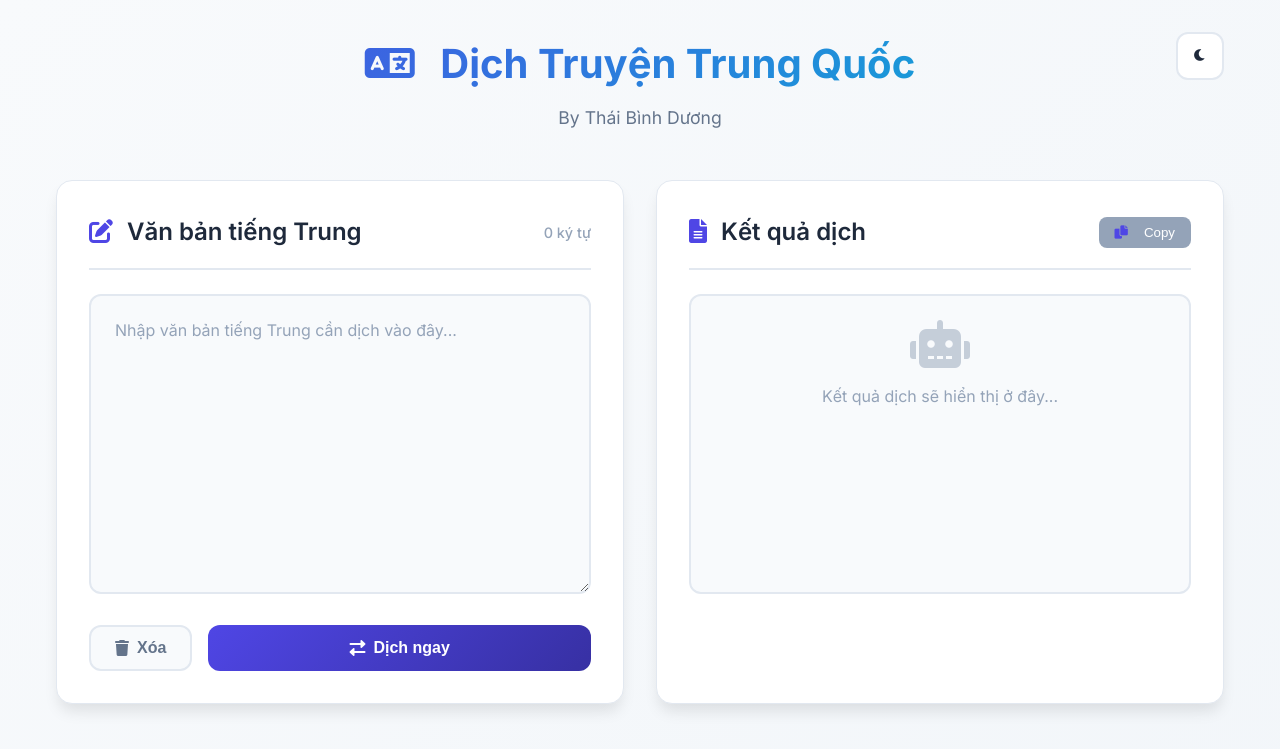
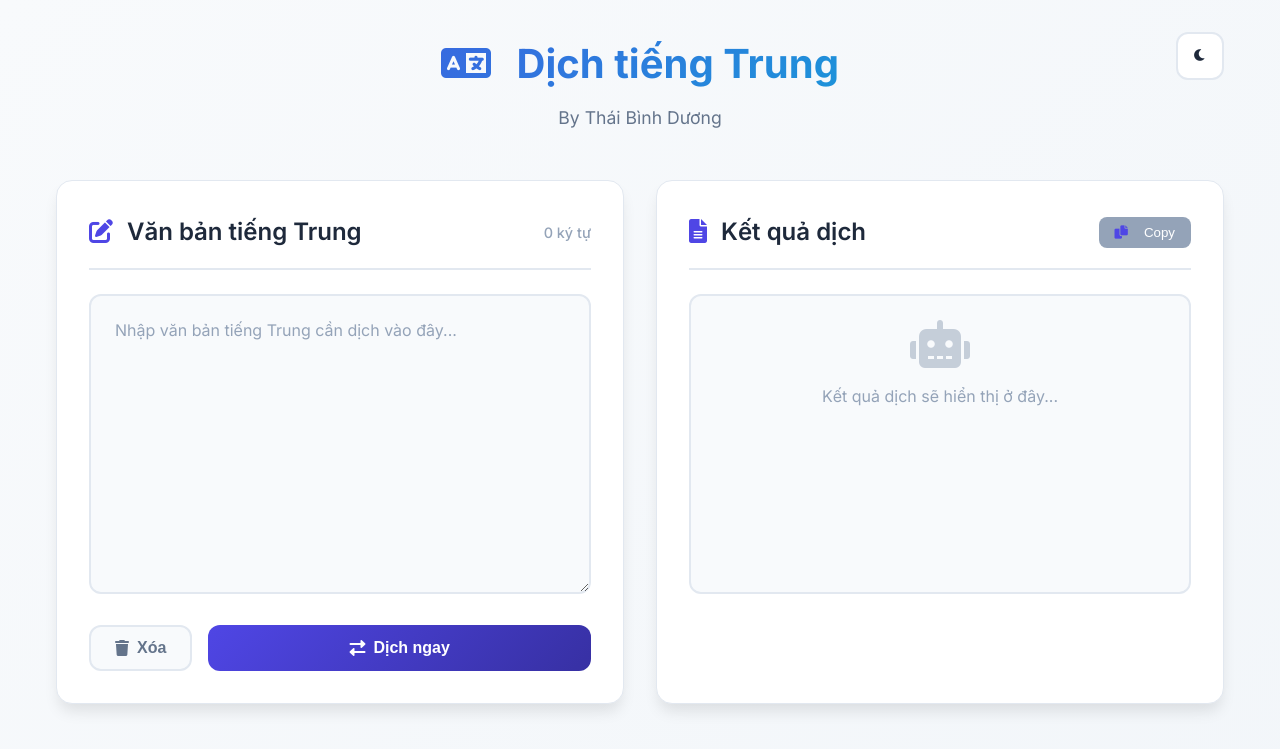
Before and after one commit to KwokPacific/dichtruyen, a plain HTML site: page index.html in a window 1280 px wide. Shown: the top 749 px of the page. Drawn offline with Linux system fonts and the light colour scheme.

Commit message:
Update index.html

```diff
--- a/index.html
+++ b/index.html
@@ -17,7 +17,7 @@
             <div class="header-content">
                 <h1 class="title">
                     <i class="fas fa-language"></i>
-                    Dịch Truyện Trung Quốc
+                    Dịch tiếng Trung
                 </h1>
                 <p class="subtitle">By Thái Bình Dương</p>
                 <button class="theme-toggle" id="themeToggle">
```
